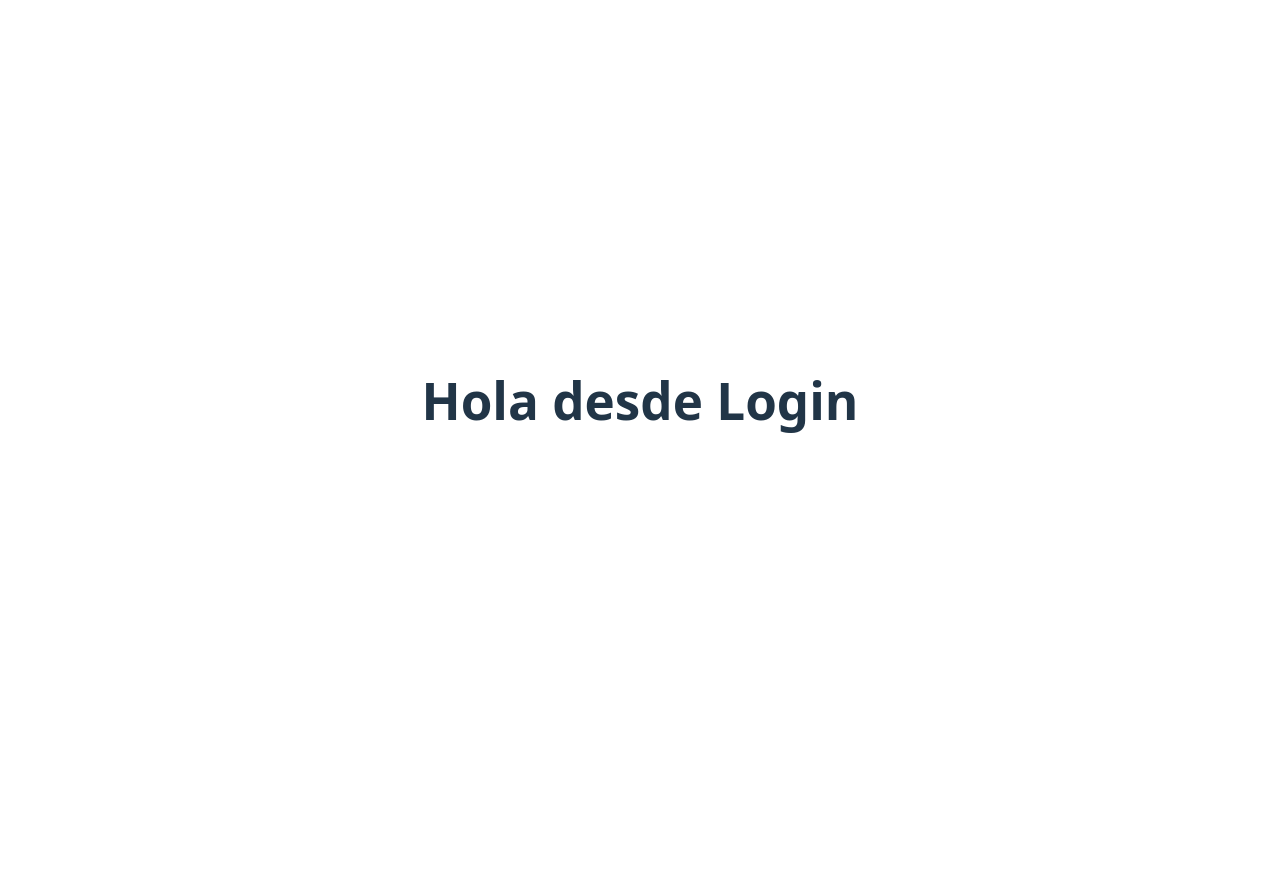
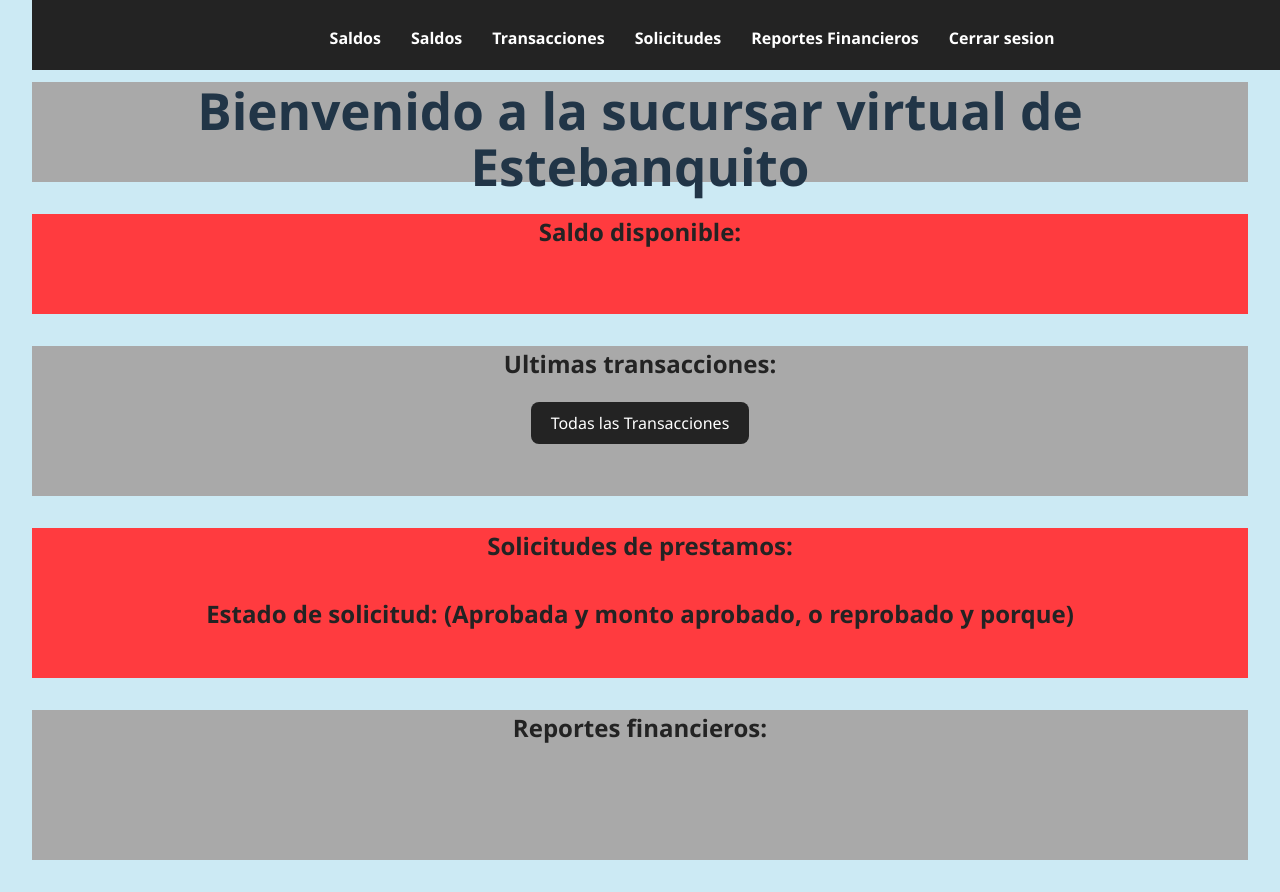
Before and after one commit to Franco-124/Proyecto_Web_Banco, a React (Vite) app: page / in a window 1280 px wide. Before the commit the page ends 800 px from the top, so only its background shows below. Built offline with nearby package versions, Linux system fonts and the light colour scheme.

Commit message:
Se monta base de del dashboard, se modifica el app.jsx para mas agilidad, se reguiere conexion a las demas piezas para el continuar del trabajo

```diff
--- a/src/App.jsx
+++ b/src/App.jsx
@@ -1,6 +1,6 @@
 import Login from './components/Auth/login'
 import Register from './components/Auth/register'
-import Dashboard from './components/Dashboard/dashboard'
+import Dashboard from './components/Dashboard/Dashboard'
 import Accounts from './components/Accounts/Accounts'
 import Loans from './components/Loans/Loans'
 import Reports from './components/Reports/Reports'
@@ -10,17 +10,9 @@ import './App.css'
 
 function App() {
   return (
-      <BrowserRouter>
-        <Routes>
-          <Route path="/" element={<Login/>}/>
-          <Route path="/register" element={<Register/>}/>
-          <Route path="/dashboard" element={<Dashboard/>}/>
-          <Route path="/accounts" element={<Accounts/>}/>
-          <Route path="/transactions" element={<Transactions/>}/>
-          <Route path="/loans" element={<Loans/>}/>
-          <Route path="/reports" element={<Reports/>}/>
-        </Routes>
-      </BrowserRouter>
+    <>
+      <Dashboard />
+    </>
     )
 }
 
--- /dev/null
+++ b/src/components/Dashboard/Dashboard.css
@@ -0,0 +1,101 @@
+#root {
+    height: 100%;
+  width: 100%;
+  --color-principal: #CCEAF4;
+  --color-complementario1: #A9A9A9;
+  --color-complementario2: #FF3B3F;
+  --color-oscuro: #232323;
+  --color-claro: #EFEFEF;
+  background-color: var(--color-principal);
+}
+
+h2 {
+  font-size: 1.5rem;
+  color: var(--color-oscuro);
+}
+
+.dashboard {
+  height: auto;
+  width: 100%;
+  font-family: 'Segoe UI', Tahoma, Geneva, Verdana, sans-serif;
+  background-color: var(--color-principal);
+}
+.Bienvenida {
+  height: 100px;
+  width: 100%;
+  margin-bottom: 2rem;
+  font-family: 'Segoe UI', Tahoma, Geneva, Verdana, sans-serif;
+  background-color: var(--color-complementario1);
+  margin-top: 50px;
+
+}
+.header {
+  background-color: #f8f9fa;
+  padding: 1rem 0;
+  margin-bottom: 2rem;
+  box-shadow: 0 2px 4px rgba(0, 0, 0, 0.1);
+}
+.menu {
+  position: fixed;
+  top: 0;
+  height: 50px;
+  width: 100%;
+  background-color: var(--color-oscuro);
+  padding: 10px 0;
+
+}
+
+.menu ul {
+  display: flex;
+  justify-content: center;
+  list-style: none;
+}
+
+.menu ul li a {
+  color: white;
+  text-decoration: none;
+  margin: 0 15px;
+  font-weight: bold;
+  transition: color 0.3s;
+}
+
+.menu ul li a:hover {
+  color: var(--color-complementario2);
+}
+
+.Saldos{
+  height: 100px;
+  width: 100%;
+  margin-top: 2rem;
+  background-color: var(--color-complementario2);
+}
+
+.Transacciones{
+  height: 150px;
+  width: 100%;
+  margin-top: 2rem;
+  background-color: var(--color-complementario1);
+}
+
+.Solicitudes{
+  height: 150px;
+  width: 100%;
+  margin-top: 2rem;
+  background-color: var(--color-complementario2);
+}
+
+.Reportes{
+  height: 150px;
+  width: 100%;
+  margin-top: 2rem;
+  background-color: var(--color-complementario1);
+}
+
+button {
+  background-color: var(--color-oscuro);
+  color: white;
+  border: none;
+  padding: 10px 20px;
+  cursor: pointer;
+  transition: background-color 0.3s;
+}
--- a/src/components/Dashboard/Dashboard.jsx
+++ b/src/components/Dashboard/Dashboard.jsx
@@ -1,9 +1,46 @@
 
+import '../Dashboard/Dashboard.css'
 function Dashboard() {
+
     return (
-        <div id="dashboard">
-            <h1>Hola desde Dashboard</h1>
+
+        <div className="dashboard">
+            <div className="Bienvenida">
+                <h1>Bienvenido a la sucursar virtual de Estebanquito</h1>
+            </div>
+            <header>
+                <nav className="menu">
+                    <ul>
+                    <li><a href="">Saldos</a></li>
+                    <li><a href="#Saldos">Saldos</a></li>
+                    <li><a href="#Transacciones">Transacciones</a></li>
+                    <li><a href="#Solicitudes">Solicitudes</a></li>
+                    <li><a href="#Reportes">Reportes Financieros</a></li>
+                    <li><a href="#">Cerrar sesion</a></li>
+                    </ul>
+                </nav>
+             </header>
+                 <div id="Saldos" className="Saldos">
+                    <h2>Saldo disponible: </h2>
+
+                </div>
+                <div id="Transacciones" className="Transacciones">
+                    <h2>Ultimas transacciones: </h2>
+                    <button>Todas las Transacciones</button>
+
+                </div>
+                <div id="Solicitudes" className="Solicitudes">
+                    <h2>Solicitudes de prestamos:
+                        <h4>Estado de solicitud: (Aprobada y monto aprobado, o reprobado y porque)</h4>
+                    </h2>
+
+                </div>
+                <div id="Reportes" className="Reportes">
+                    <h2>Reportes financieros:</h2>
+
+                </div>
         </div>
     )
+
 }
 export default Dashboard;
```
